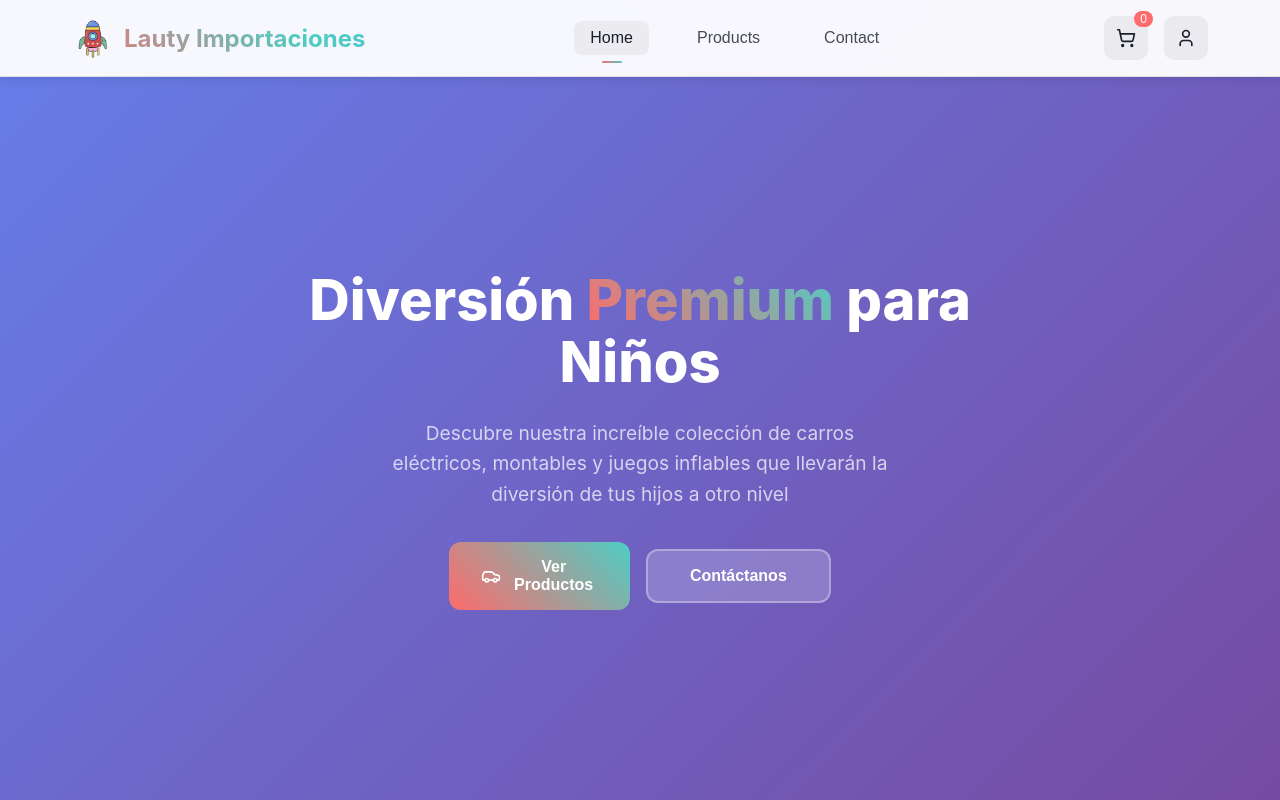
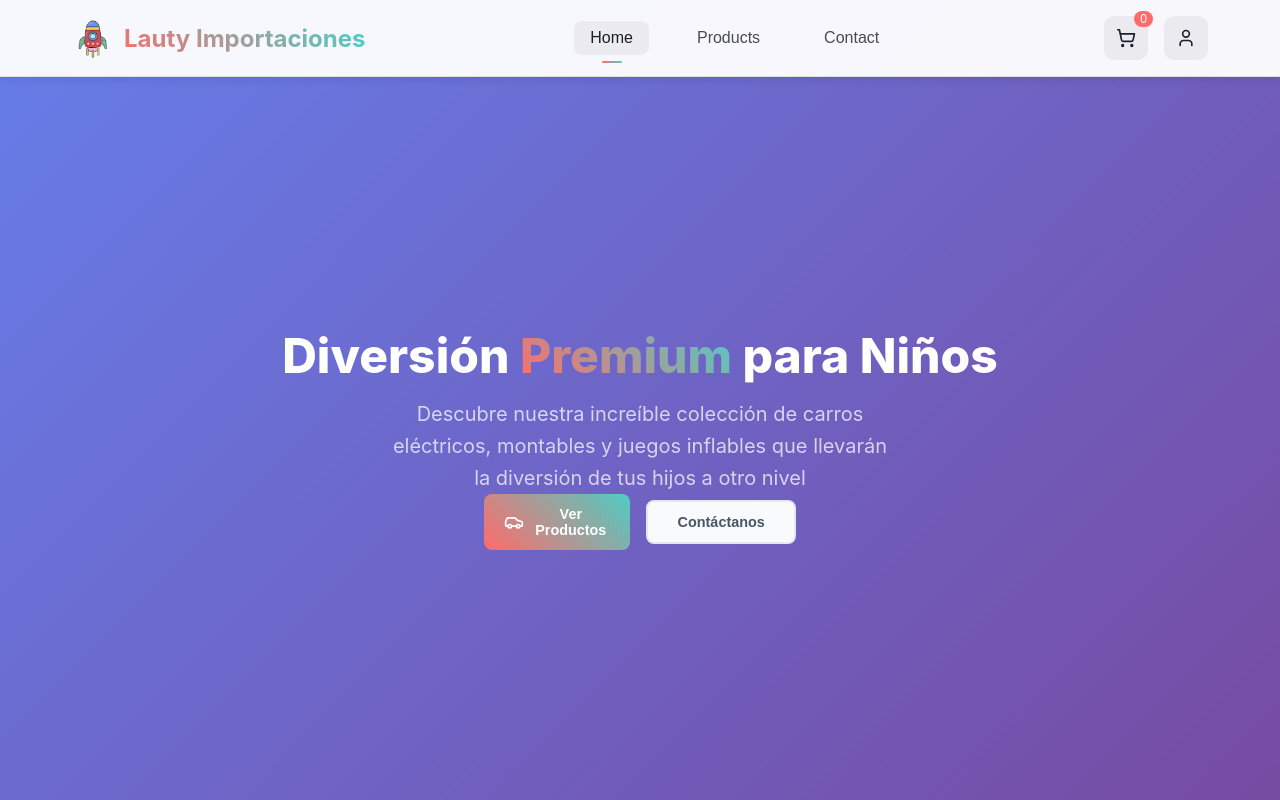
Before and after one commit to LucasOU21/lautyImportaciones, a React (Vite) app: page / in a window 1280 px wide. Shown: the top 800 px of the page. Built offline with nearby package versions, Linux system fonts and the light colour scheme; the HTML template or start-up script is replaced by a standard one.

Commit message:
another fix

```diff
--- a/src/App.jsx
+++ b/src/App.jsx
@@ -1,7 +1,7 @@
 import React, { useState } from 'react';
+import Home from './components/Home.jsx';
 import Products from './components/Products.jsx';
 import Contact from './components/Contact.jsx';
-import Home from './components/Home.jsx';
 import './App.css';
 
 function App() {
--- a/src/components/Footer.jsx
+++ b/src/components/Footer.jsx
@@ -1,4 +1,5 @@
 import React from 'react';
+import './Footer.css';
 
 const Footer = ({ theme = 'light' }) => {
   return (
--- a/src/components/Navigation.jsx
+++ b/src/components/Navigation.jsx
@@ -1,5 +1,7 @@
 import React from 'react';
+import './Navigation.css';
 import { ShoppingCart, User } from 'lucide-react';
+
 
 const Navigation = ({ onNavigate, currentPage, theme = 'light' }) => {
   return (
--- a/src/index.css
+++ b/src/index.css
@@ -1,4 +1,4 @@
-/* index.css - Base Styles */
+/* index.css - Base Reset */
 * {
   margin: 0;
   padding: 0;
@@ -11,22 +11,12 @@ html, body {
   font-family: 'Inter', -apple-system, BlinkMacSystemFont, 'Segoe UI', sans-serif;
   -webkit-font-smoothing: antialiased;
   -moz-osx-font-smoothing: grayscale;
-  overflow-x: hidden;
 }
 
 #root {
   min-height: 100vh;
-  width: 100%;
 }
 
 .App {
   min-height: 100vh;
-  width: 100%;
 }
-
-/* Remove conflicting body styles */
-body {
-  margin: 0;
-  min-height: 100vh;
-  width: 100%;
-}
```
